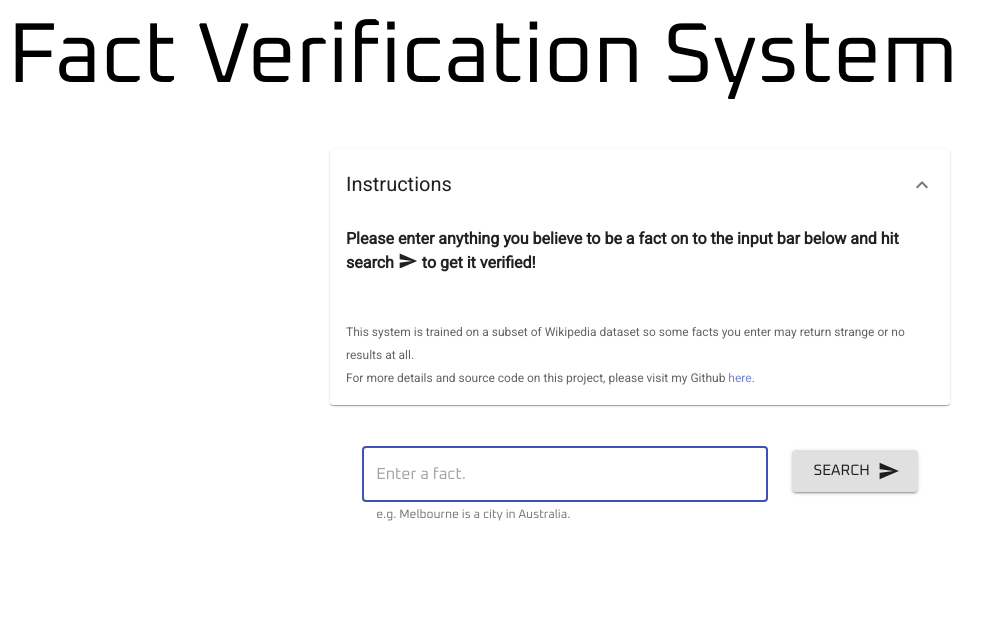
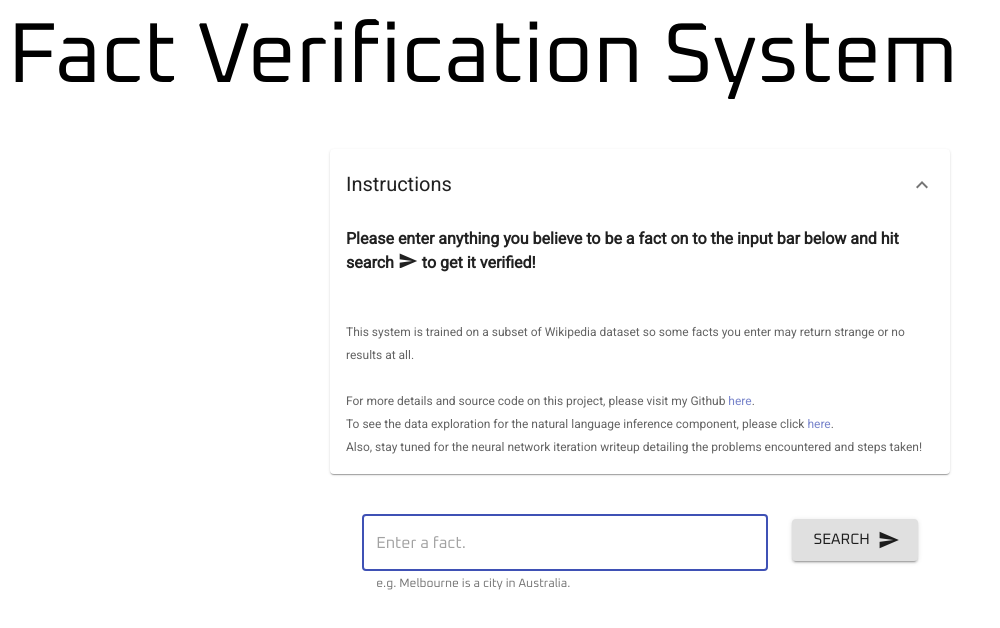
Before and after one commit to PrettyBabyMiki/verification-system-react, a React (Create React App) app: page / in a window 1280 px wide. Shown: the top 628 px of the page, without its empty margins (0-1000 px from the left). Built offline with nearby package versions, Linux system fonts and the light colour scheme.

Commit message:
ADD instructions for data exploration -- link not yet included.

```diff
--- a/src/components/Instructions.tsx
+++ b/src/components/Instructions.tsx
@@ -54,8 +54,11 @@ class Instructions extends React.Component<Props, State> {
             <Typography variant='body2'>
                 Please enter anything you believe to be a fact on to the input bar below and hit search <Icon fontSize='small' className={classes.icon}>send</Icon> to get it verified!<br/><br/><br/>
                 <Typography variant='caption' className={classes.details}>
-                This system is trained on a subset of Wikipedia dataset so some facts you enter may return strange or no results at all. <br/>
+                This system is trained on a subset of Wikipedia dataset so some facts you enter may return strange or no results at all. <br/><br/>
+
                 For more details and source code on this project, please visit my Github <Link href="https://github.com/jackhhchan/fact-verification-system">here</Link>.<br/>
+                To see the data exploration for the natural language inference component, please click <Link href="">here</Link>.<br/>
+                Also, stay tuned for the neural network iteration writeup detailing the problems encountered and steps taken! <br/>
                 </Typography>
             </Typography>
             </ExpansionPanelDetails>
```
